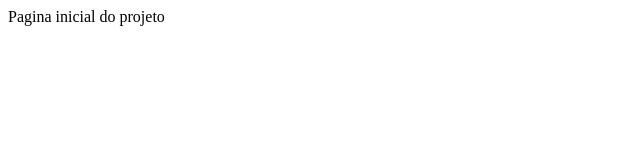
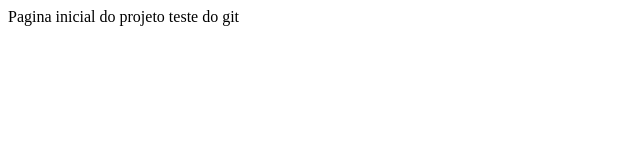
Before and after one commit to gpongelupe/Case-do-Grupo-1-CPEjr, a React (Vite) app: page / in a window 1280 px wide. Shown: the top 160 px of the page, without its empty margins (0-640 px from the left). Built offline with nearby package versions, Linux system fonts and the light colour scheme.

Commit message:
teste de commit

```diff
--- a/src/App.jsx
+++ b/src/App.jsx
@@ -4,7 +4,7 @@ function App() {
 
   return (
     <div>
-      Pagina inicial do projeto
+      Pagina inicial do projeto teste do git
     </div>
   )
 }
```
